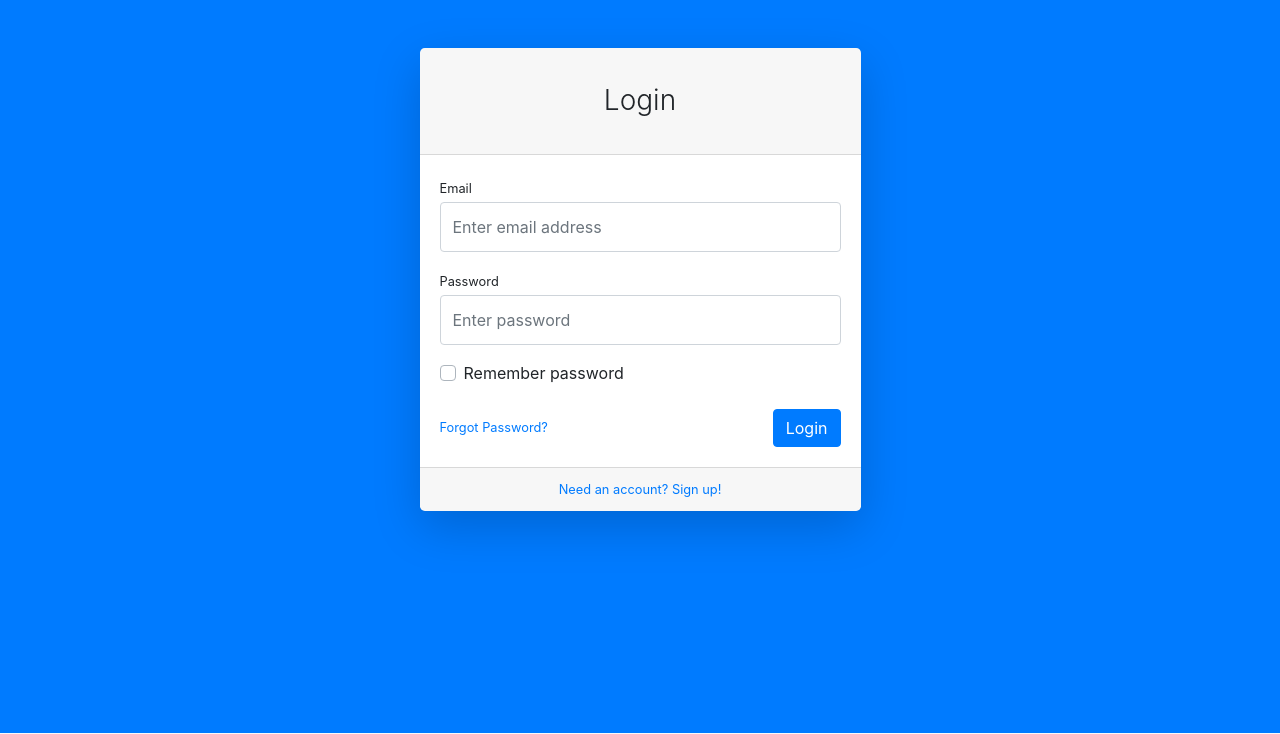
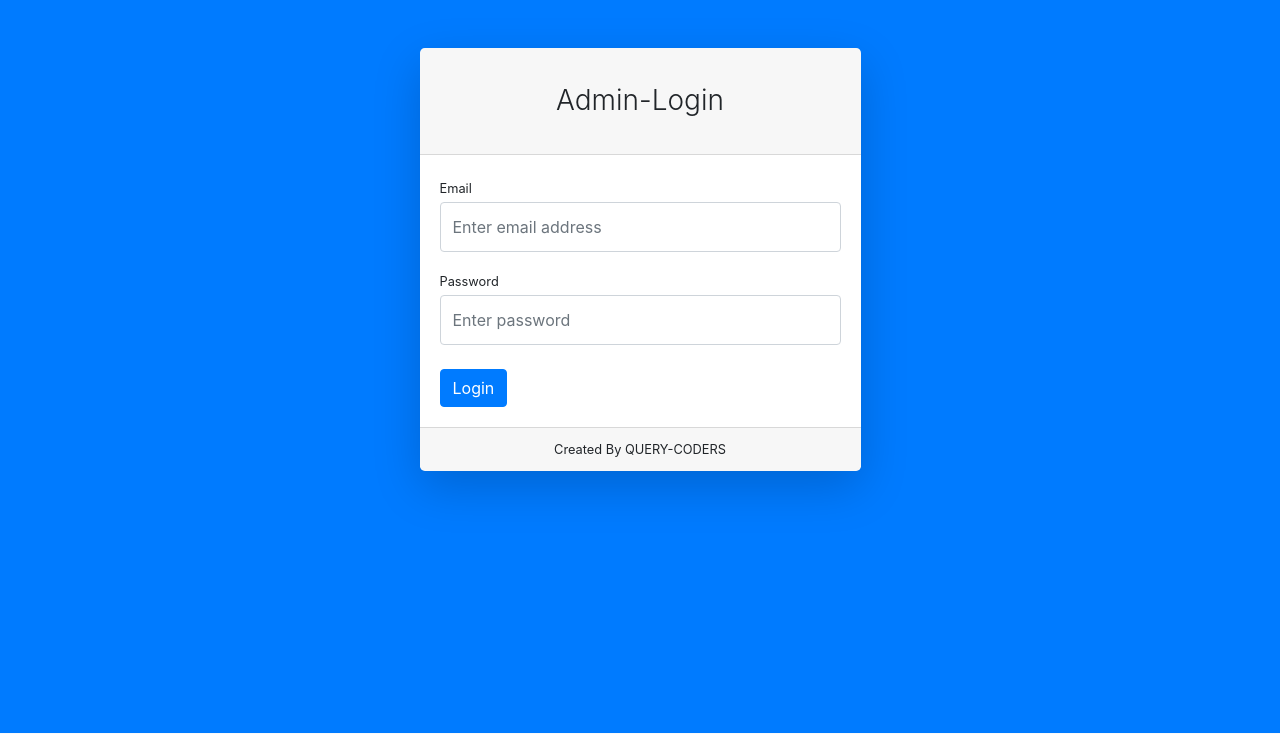
Before and after one commit to aman05382/event_registration, a PHP site: page /admin/index.php in a window 1280 px wide. Shown: the top 734 px of the page. Run offline with PHP 8.4, Linux system fonts and the light colour scheme; some libraries are stand-ins or nearby versions.

Commit message:
alllllllllllllll

```diff
--- a/admin/index.php
+++ b/admin/index.php
@@ -1,5 +1,13 @@
+<?php
+include('login.php'); // Includes Login Script
+
+if (isset($_SESSION['login_user'])) {
+    header("location: profile.php");
+}
+?>
 <!DOCTYPE html>
 <html lang="en">
+
 <head>
     <meta charset="utf-8" />
     <meta http-equiv="X-UA-Compatible" content="IE=edge" />
@@ -10,6 +18,7 @@
     <link href="css/styles.css" rel="stylesheet" />
     <script src="https://cdnjs.cloudflare.com/ajax/libs/font-awesome/5.11.2/js/all.min.js" crossorigin="anonymous"></script>
 </head>
+
 <body class="bg-primary">
     <div id="layoutAuthentication">
         <div id="layoutAuthentication_content">
@@ -18,19 +27,21 @@
                     <div class="row justify-content-center">
                         <div class="col-lg-5">
                             <div class="card shadow-lg border-0 rounded-lg mt-5">
-                                    <div class="card-header"><h3 class="text-center font-weight-light my-4">Login</h3></div>
+                                <div class="card-header">
+                                    <h3 class="text-center font-weight-light my-4">Admin-Login</h3>
+                                </div>
                                 <div class="card-body">
-                                        <form>
-                                            <div class="form-group"><label class="small mb-1" for="inputEmailAddress">Email</label><input class="form-control py-4" id="inputEmailAddress" type="email" placeholder="Enter email address" /></div>
-                                            <div class="form-group"><label class="small mb-1" for="inputPassword">Password</label><input class="form-control py-4" id="inputPassword" type="password" placeholder="Enter password" /></div>
-                                            <div class="form-group">
-                                                <div class="custom-control custom-checkbox"><input class="custom-control-input" id="rememberPasswordCheck" type="checkbox" /><label class="custom-control-label" for="rememberPasswordCheck">Remember password</label></div>
-                                            </div>
-                                            <div class="form-group d-flex align-items-center justify-content-between mt-4 mb-0"><a class="small" href="password.html">Forgot Password?</a><a class="btn btn-primary" href="index.html">Login</a></div>
+                                    <form action="" method="post">
+                                        <div class="form-group"><label class="small mb-1">Email</label><input class="form-control py-4" type="text" name="username" placeholder="Enter email address" /></div>
+                                        <div class="form-group"><label class="small mb-1">Password</label><input class="form-control py-4" type="password" name="password" placeholder="Enter password" /></div>
+
+                                        <div class="form-group d-flex align-items-center justify-content-between mt-4 mb-0"><button type="submit" class="btn btn-primary">Login</button></div>
+                                        <span><?php echo $error; ?></span>
                                     </form>
+
                                 </div>
                                 <div class="card-footer text-center">
-                                        <div class="small"><a href="register.html">Need an account? Sign up!</a></div>
+                                    <div class="small">Created By QUERY-CODERS</div>
                                 </div>
                             </div>
                         </div>
@@ -57,4 +68,5 @@
     <script src="https://stackpath.bootstrapcdn.com/bootstrap/4.3.1/js/bootstrap.bundle.min.js" crossorigin="anonymous"></script>
     <script src="js/scripts.js"></script>
 </body>
+
 </html>
--- /dev/null
+++ b/admin/login.php
@@ -0,0 +1,35 @@
+
+<?php
+session_start(); // Starting Session
+$error=''; // Variable To Store Error Message
+if (isset($_POST['submit'])) {
+if (empty($_POST['username']) || empty($_POST['password'])) {
+$error = "Username or Password is invalid";
+}
+else
+{
+// Define $username and $password
+$username=$_POST['username'];
+$password=$_POST['password'];
+// Establishing Connection with Server by passing server_name, user_id and password as a parameter
+$connection = mysqli_connect("localhost", "root", "");
+// To protect MySQL injection for Security purpose
+$username = stripslashes($username);
+$password = stripslashes($password);
+$username = mysqli_real_escape_string($connection,$username);
+$password = mysqli_real_escape_string($connection,$password);
+// Selecting Database
+$db = mysqli_select_db("event", $connection);
+// SQL query to fetch information of registerd users and finds user match.
+$query = mysqli_query("SELECT * FROM `login` WHERE PASSWORD='$password' AND USERNAME='$username'", $connection);
+$rows = mysqli_num_rows($query);
+if ($rows == 1) {
+$_SESSION['login_user']=$username; // Initializing Session
+header("location: dashboard.php"); // Redirecting To Other Page
+} else {
+$error = "Username or Password is invalid";
+}
+mysqli_close($connection); // Closing Connection
+}
+}
+?>
```
Also changed, not shown: admin/dashboard.php (+7 -2 lines), admin/logout.php (added, +7 -0 lines), admin/session.php (added, +18 -0 lines). Lines whose indentation alone changed are shown as unchanged.
